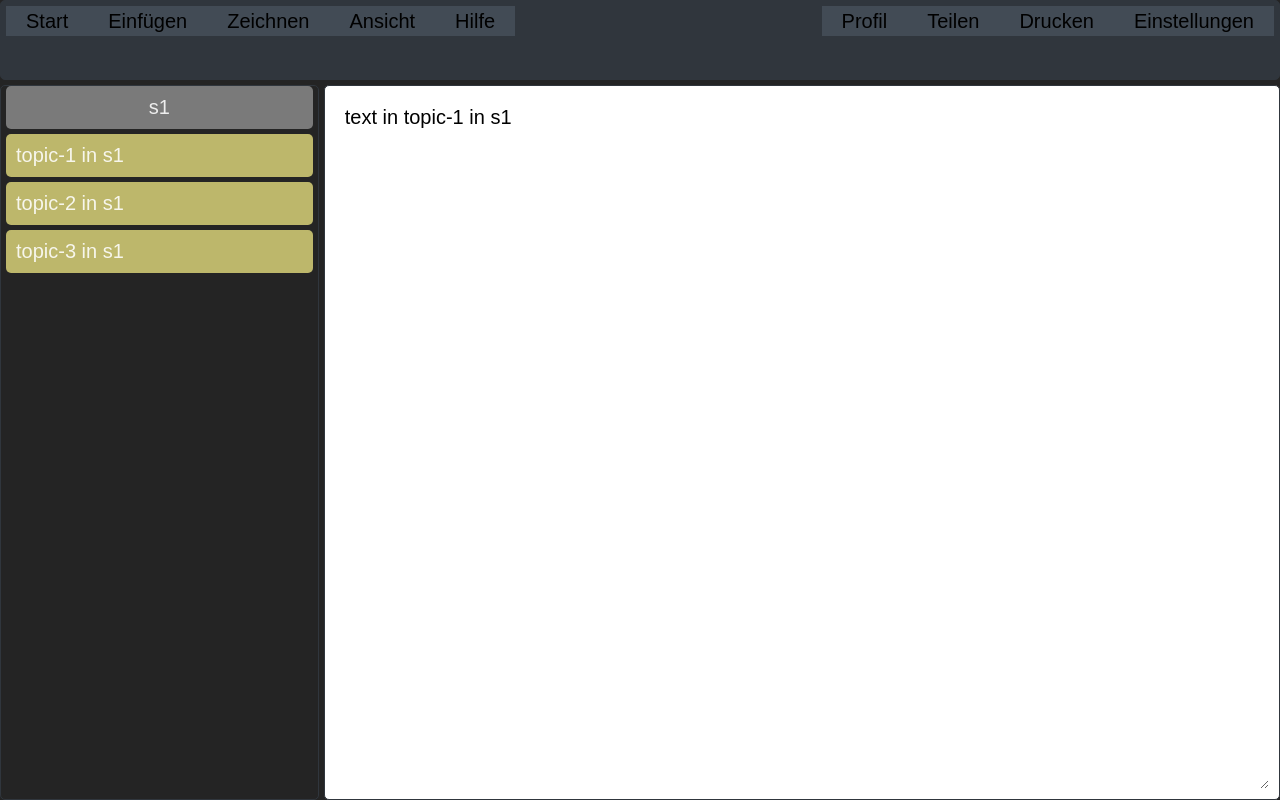
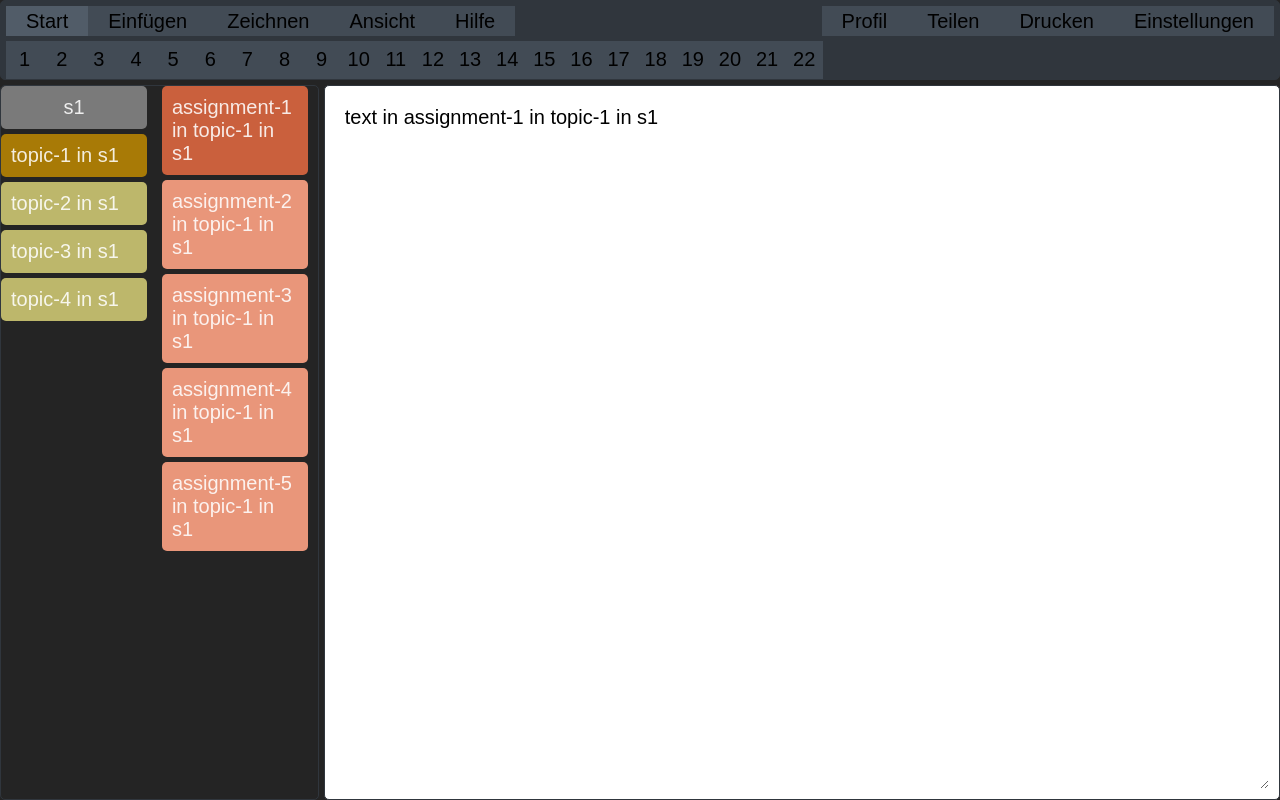
Before and after one commit to EllisArn/LA_245_1706_Prototyp, a React (Vite) app: page / in a window 1280 px wide. Built offline with nearby package versions, Linux system fonts and the light colour scheme.

Commit message:
assignments hinzugefügt

```diff
--- a/src/App.css
+++ b/src/App.css
@@ -61,7 +61,10 @@ header {
 
 .headerButtons:hover {
   background-color: #515c68;
-  color: white;
+}
+
+.selectedHeaderButton {
+  background-color: #515c68;
 }
 
 #header-bottom {
@@ -102,7 +105,7 @@ main {
 nav {
   grid-area: nav;
   display: flex;
-  flex-direction: column;
+  flex-direction: row;
   height: 100%;
   width: 100%;
   border: 1px solid #30363d;
@@ -113,18 +116,20 @@ nav {
   gap: 5px;
 }
 
-.topics {
-  display: block;
-  align-items: center;
-  width: calc(100% - 30px);
-  padding: 10px;
-  background-color: darkkhaki;
-  border-radius: 5px;
-  cursor: pointer;
+#subjectAndTopic-container {
+  display: flex;
+  flex-direction: column;
+  width: 50%;
+  height: 100%;
+  gap: 5px;
 }
 
-.topics:hover {
-  background-color: darkgoldenrod;
+#assignments-container {
+  display: flex;
+  flex-direction: column;
+  width: 50%;
+  height: 100%;
+  gap: 5px;
 }
 
 #toggle[type='checkbox'] {
@@ -160,6 +165,42 @@ nav {
   background-color: rgb(106, 138, 50);
 }
 
+.topics {
+  display: block;
+  align-items: center;
+  width: calc(100% - 30px);
+  padding: 10px;
+  background-color: darkkhaki;
+  border-radius: 5px;
+  cursor: pointer;
+}
+
+.topics:hover {
+  background-color: darkgoldenrod;
+}
+
+.selectedTopic {
+  background-color: rgb(168, 122, 6);
+}
+
+.assignments {
+  display: block;
+  align-items: center;
+  width: calc(100% - 30px);
+  padding: 10px;
+  background-color: darksalmon;
+  border-radius: 5px;
+  cursor: pointer;
+}
+
+.assignments:hover {
+  background-color: rgb(214, 122, 91);
+}
+
+.selectedAssignment {
+  background-color: rgb(202, 96, 61);
+}
+
 #textfield {
   width: calc(100% - 20px);
   height: calc(100% - 20px);
--- a/src/App.jsx
+++ b/src/App.jsx
@@ -6,61 +6,27 @@ function App() {
     const headerButtons = document.querySelectorAll('.headerButtons')
     const subjects = document.querySelectorAll('.subjects')
     const topics = document.querySelectorAll('.topics')
+    const assignments = document.querySelectorAll('.assignments')
     const toggle = document.querySelector('#toggle')
 
-    let selectedHeaderButton = document.querySelector('.selected')
+    let selectedHeaderButton = document.querySelector('.selectedHeaderButton')
+    createEditButtons(selectedHeaderButton.id)
 
     let selectedSubject = document.querySelector('#labelToToggle').innerHTML
+
     document.querySelector(
       '#textfield'
-    ).value = `text in topic-1 in ${selectedSubject}`
+    ).value = `text in assignment-1 in topic-1 in ${selectedSubject}`
+
+    let selectedTopic = document.querySelector('.selectedTopic')
+
+    let selectedAssignment = document.querySelector('.selectedAssignment')
 
     function handleHeaderButtonClick(event) {
-      selectedHeaderButton.classList.remove('selected')
-      event.target.classList.add('selected')
+      selectedHeaderButton.classList.remove('selectedHeaderButton')
+      event.target.classList.add('selectedHeaderButton')
       selectedHeaderButton = event.target
-
-      if (event.target.id === 'start-headerButton') {
-        document.querySelector('#bottom-headerButtons').innerHTML = ''
-        for (let i = 1; i <= 22; i++) {
-          const button = document.createElement('button')
-          button.classList.add('editButtons')
-          button.innerHTML = i
-          document.querySelector('#bottom-headerButtons').appendChild(button)
-        }
-      } else if (event.target.id === 'insert-headerButton') {
-        document.querySelector('#bottom-headerButtons').innerHTML = ''
-        for (let i = 1; i <= 16; i++) {
-          const button = document.createElement('button')
-          button.classList.add('editButtons')
-          button.innerHTML = i
-          document.querySelector('#bottom-headerButtons').appendChild(button)
-        }
-      } else if (event.target.id === 'draw-headerButton') {
-        document.querySelector('#bottom-headerButtons').innerHTML = ''
-        for (let i = 1; i <= 16; i++) {
-          const button = document.createElement('button')
-          button.classList.add('editButtons')
-          button.innerHTML = i
-          document.querySelector('#bottom-headerButtons').appendChild(button)
-        }
-      } else if (event.target.id === 'view-headerButton') {
-        document.querySelector('#bottom-headerButtons').innerHTML = ''
-        for (let i = 1; i <= 15; i++) {
-          const button = document.createElement('button')
-          button.classList.add('editButtons')
-          button.innerHTML = i
-          document.querySelector('#bottom-headerButtons').appendChild(button)
-        }
-      } else if (event.target.id === 'help-headerButton') {
-        document.querySelector('#bottom-headerButtons').innerHTML = ''
-        for (let i = 1; i <= 4; i++) {
-          const button = document.createElement('button')
-          button.classList.add('editButtons')
-          button.innerHTML = i
-          document.querySelector('#bottom-headerButtons').appendChild(button)
-        }
-      }
+      createEditButtons(event.target.id)
     }
 
     function handleSubjectClick(event) {
@@ -78,13 +44,28 @@ function App() {
       })
       document.querySelector(
         '#textfield'
-      ).value = `text in topic-1 in ${event.target.innerHTML}`
+      ).value = `text in ${selectedAssignment.id} in topic-1 in ${event.target.innerHTML}`
     }
 
     function handleTopicClick(event) {
+      selectedTopic.classList.remove('selectedTopic')
+      event.target.classList.add('selectedTopic')
+      selectedTopic = event.target
+      assignments.forEach((assignment) => {
+        assignment.innerHTML = `${assignment.id} in ${event.target.id} in ${selectedSubject}`
+      })
       document.querySelector(
         '#textfield'
-      ).value = `text in ${event.target.id} in ${selectedSubject}`
+      ).value = `text in ${selectedAssignment.id} ${event.target.id} in ${selectedSubject}`
+    }
+
+    function handleAssignmentClick(event) {
+      selectedAssignment.classList.remove('selectedAssignment')
+      event.target.classList.add('selectedAssignment')
+      selectedAssignment = event.target
+      document.querySelector(
+        '#textfield'
+      ).value = `text in ${event.target.id} in ${selectedTopic.id} in ${selectedSubject}`
     }
 
     headerButtons.forEach((button) => {
@@ -97,6 +78,10 @@ function App() {
 
     topics.forEach((topic) => {
       topic.addEventListener('click', handleTopicClick)
+    })
+
+    assignments.forEach((assignment) => {
+      assignment.addEventListener('click', handleAssignmentClick)
     })
 
     toggle.addEventListener('change', toggleOptions)
@@ -119,7 +104,7 @@ function App() {
             <div id="top-headerButtons">
               <div id="menuButton-container">
                 <button
-                  className="headerButtons menuButtons selected"
+                  className="headerButtons menuButtons selectedHeaderButton"
                   id="start-headerButton"
                 >
                   Start
@@ -185,6 +170,7 @@ function App() {
           <textarea name="textfield" id="textfield"></textarea>
         </main>
         <nav>
+          <div id="subjectAndTopic-container">
             <label id="labelToToggle" htmlFor="toggle">
               s1
             </label>
@@ -198,7 +184,7 @@ function App() {
             <div className="subjects" value="s3">
               s3
             </div>
-          <div className="topics" id="topic-1">
+            <div className="topics selectedTopic" id="topic-1">
               topic-1 in s1
             </div>
             <div className="topics" id="topic-2">
@@ -206,6 +192,27 @@ function App() {
             </div>
             <div className="topics" id="topic-3">
               topic-3 in s1
+            </div>
+            <div className="topics" id="topic-4">
+              topic-4 in s1
+            </div>
+          </div>
+          <div id="assignments-container">
+            <div className="assignments selectedAssignment" id="assignment-1">
+              assignment-1 in topic-1 in s1
+            </div>
+            <div className="assignments" id="assignment-2">
+              assignment-2 in topic-1 in s1
+            </div>
+            <div className="assignments" id="assignment-3">
+              assignment-3 in topic-1 in s1
+            </div>
+            <div className="assignments" id="assignment-4">
+              assignment-4 in topic-1 in s1
+            </div>
+            <div className="assignments" id="assignment-5">
+              assignment-5 in topic-1 in s1
+            </div>
           </div>
         </nav>
       </div>
@@ -232,4 +239,48 @@ function toggleOptions() {
   }
 }
 
+function createEditButtons(buttonId) {
+  if (buttonId === 'start-headerButton') {
+    document.querySelector('#bottom-headerButtons').innerHTML = ''
+    for (let i = 1; i <= 22; i++) {
+      const button = document.createElement('button')
+      button.classList.add('editButtons')
+      button.innerHTML = i
+      document.querySelector('#bottom-headerButtons').appendChild(button)
+    }
+  } else if (buttonId === 'insert-headerButton') {
+    document.querySelector('#bottom-headerButtons').innerHTML = ''
+    for (let i = 1; i <= 16; i++) {
+      const button = document.createElement('button')
+      button.classList.add('editButtons')
+      button.innerHTML = i
+      document.querySelector('#bottom-headerButtons').appendChild(button)
+    }
+  } else if (buttonId === 'draw-headerButton') {
+    document.querySelector('#bottom-headerButtons').innerHTML = ''
+    for (let i = 1; i <= 16; i++) {
+      const button = document.createElement('button')
+      button.classList.add('editButtons')
+      button.innerHTML = i
+      document.querySelector('#bottom-headerButtons').appendChild(button)
+    }
+  } else if (buttonId === 'view-headerButton') {
+    document.querySelector('#bottom-headerButtons').innerHTML = ''
+    for (let i = 1; i <= 15; i++) {
+      const button = document.createElement('button')
+      button.classList.add('editButtons')
+      button.innerHTML = i
+      document.querySelector('#bottom-headerButtons').appendChild(button)
+    }
+  } else if (buttonId === 'help-headerButton') {
+    document.querySelector('#bottom-headerButtons').innerHTML = ''
+    for (let i = 1; i <= 4; i++) {
+      const button = document.createElement('button')
+      button.classList.add('editButtons')
+      button.innerHTML = i
+      document.querySelector('#bottom-headerButtons').appendChild(button)
+    }
+  }
+}
+
 export default App
```
Lines whose indentation alone changed are shown as unchanged.
